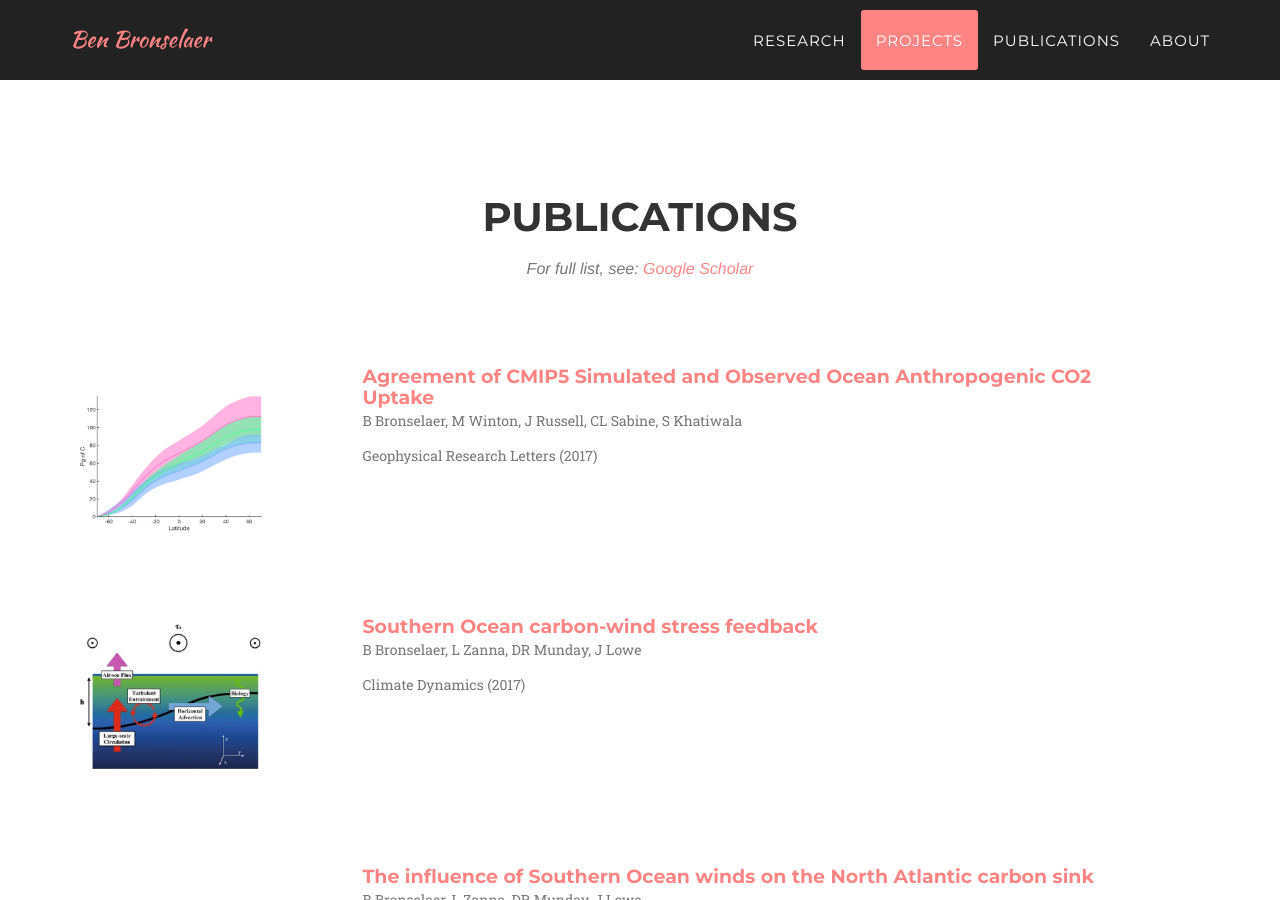
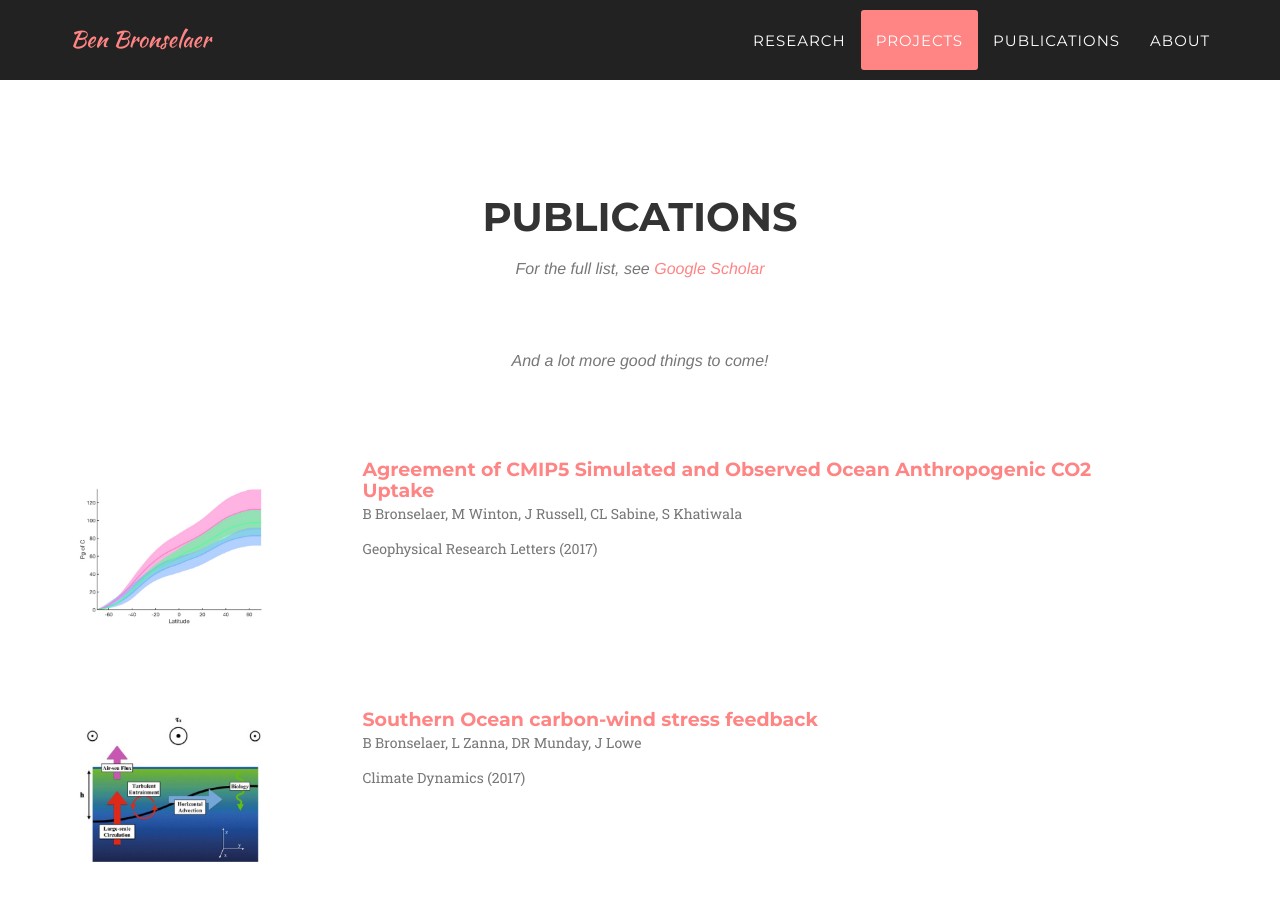
Before and after one commit to BenBronselaer/BenBronselaer.github.io, a Jekyll site: the page built from index.html, in a window 1280 px wide and 900 px high, scrolled down 2530 px. Built offline with Jekyll 4.4.1, drawn with Linux system fonts in a browser that asks for light colours; some web fonts are replaced.

Commit message:
Update publications.html

```diff
--- a/_includes/publications.html
+++ b/_includes/publications.html
@@ -4,7 +4,9 @@
             <div class="row">
                 <div class="col-lg-12 text-center">
                     <h2 class="section-heading">Publications</h2>
-                    <h3 class="section-subheading text-muted"> For full list, see:  <a href="https://scholar.google.com/citations?user=pygyCfkAAAAJ&hl=en">Google Scholar</a> </h3>
+                    <h3 class="section-subheading text-muted"> For the full list, see <a href="https://scholar.google.com/citations?user=pygyCfkAAAAJ&hl=en">Google Scholar</a> </h3>
+                    <h3 class="section-subheading text-muted"> And a lot more good things to come! </h3>
+
                 </div>
             </div>
 
```
